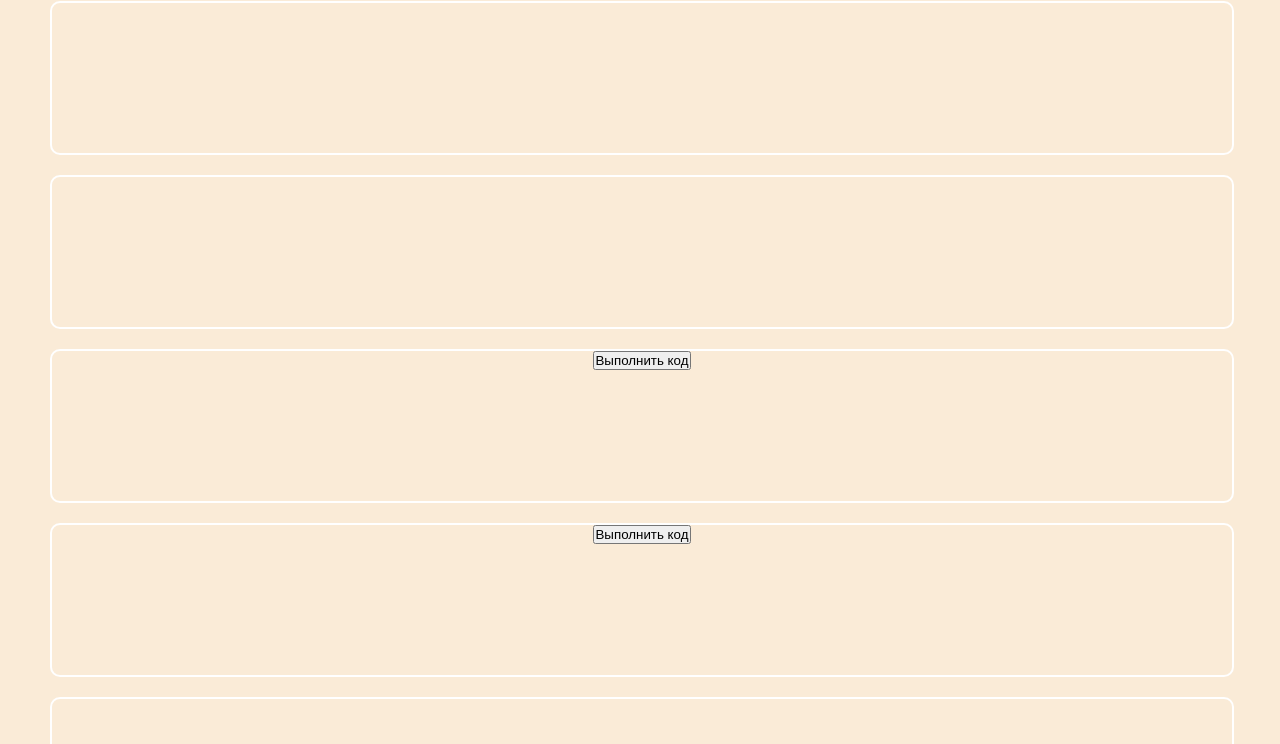
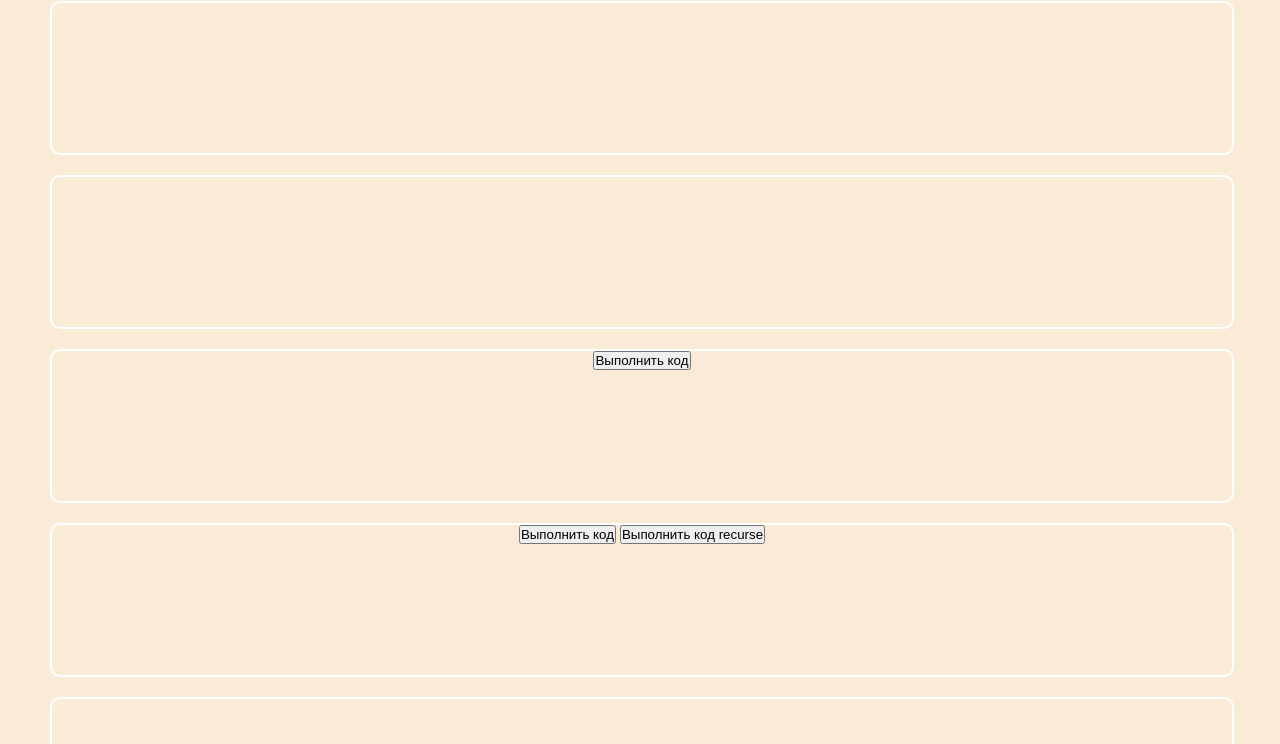
Before and after one commit to DanilKarasev/Javascript_Basic, a plain HTML site: page Lesson 2/Homework/homework_lesson_2.html in a window 1280 px wide. Shown: the part 56-800 px from the top of the page. Drawn offline with Linux system fonts and the light colour scheme.

Commit message:
task 4 HW + recurse

```diff
--- a/Lesson 2/Homework/homework_lesson_2.html
+++ b/Lesson 2/Homework/homework_lesson_2.html
@@ -20,6 +20,7 @@
     <div class="item">
         <script src="task_4.js"></script>
         <input type="button" value="Выполнить код" onclick="task_4()">
+        <input type="button" value="Выполнить код recurse" onclick="task_4_recurse()">
     </div>
     <div class="item"></div>
     <div class="item"></div>
--- a/Lesson 2/Homework/task_4.js
+++ b/Lesson 2/Homework/task_4.js
@@ -40,3 +40,19 @@
 
     }
 }
+
+function task_4_recurse() {
+    do {
+        var a = +prompt("Введите число от 0 до 15");
+    } while (a < 0 || a > 15 || isNaN(a));
+
+    function showNumbers(a){
+        if (a == 16) {
+            return 16;
+        }
+        document.write(a + " ");
+        showNumbers(++a);
+    }
+    showNumbers(a);
+
+}
```
